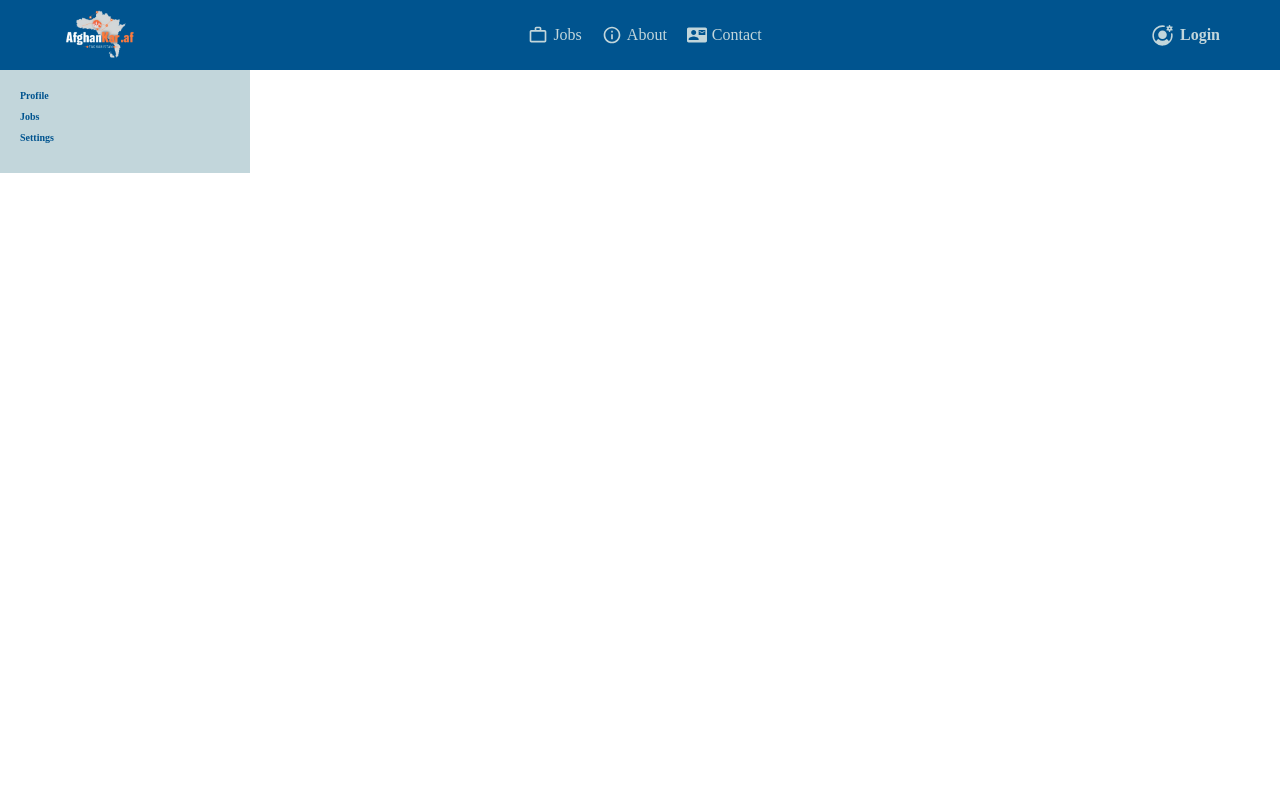
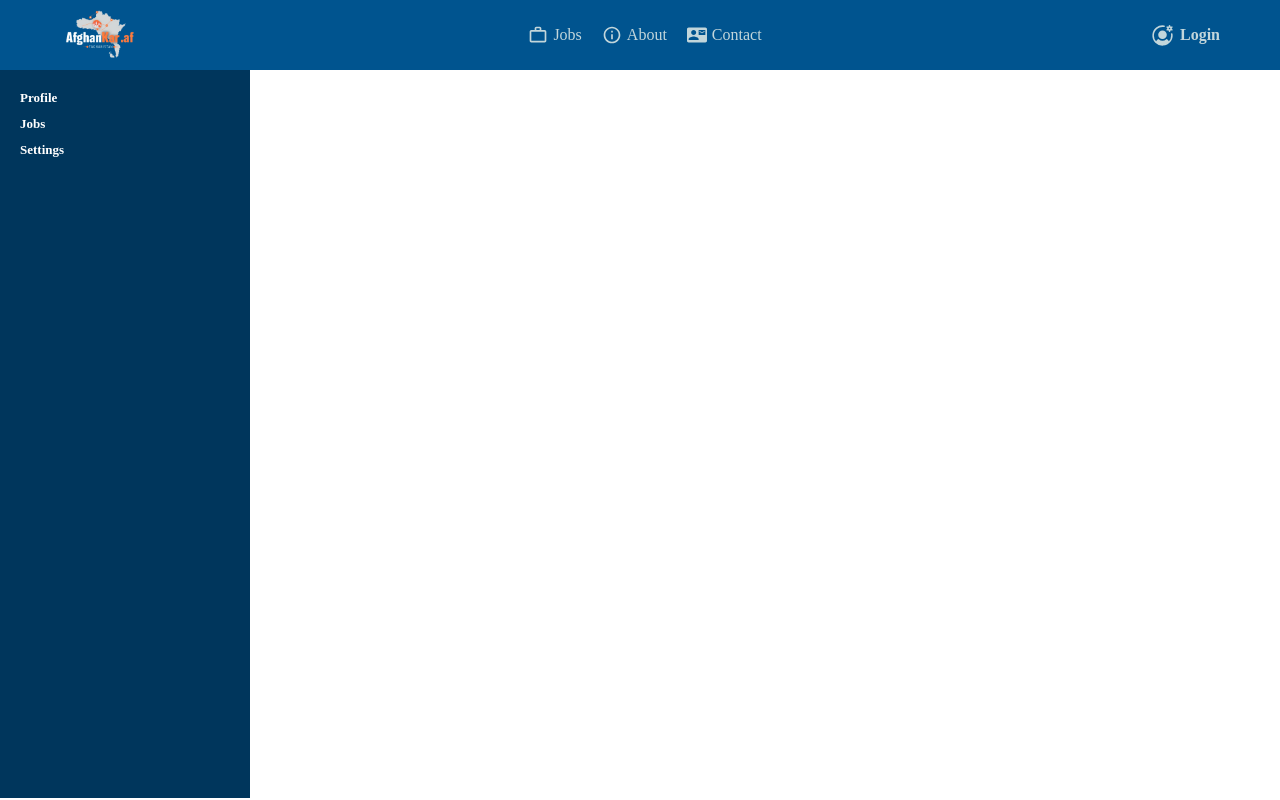
Before and after one commit to Naeemi7/AfghanKar.af, a React (Vite) app in the folder client/: page /job-seeker-dashboard in a window 1280 px wide. Built offline with nearby package versions, Linux system fonts and the light colour scheme.

Commit message:
the not-found page has been re-designed

```diff
--- a/client/src/components/sidebar/job-seeker/JobSeekerSidebar.jsx
+++ b/client/src/components/sidebar/job-seeker/JobSeekerSidebar.jsx
@@ -1,4 +1,4 @@
-import "@styles/components/job-seeker-sidebar.scss";
+import "@styles/components/sidebar.scss";
 
 const JobSeekerSidebar = () => {
   return (
--- a/client/src/styles/abstracts/_variables.scss
+++ b/client/src/styles/abstracts/_variables.scss
@@ -6,6 +6,9 @@ $secondary-color: #c2d6db;
 $heading-color: #00548f; //(H1, H2, etc.)
 $subheading-color: #4e4e4e; // (H3, H4)
 $extra-heading-color: #f39c12;
+
+// Sidebar Background
+$sidebar-background-color: #00365c;
 
 // Accent and Background
 $accent-color: #f39c12;
--- a/client/src/styles/components/job-seeker-sidebar.scss
+++ b/client/src/styles/components/sidebar.scss
@@ -2,9 +2,10 @@
 @import "@/styles/abstracts/mixin";
 
 .job-seeker-sidebar {
-  background-color: $secondary-color;
+  width: 25rem;
+  height: 91vh;
+  background-color: $sidebar-background-color;
   padding: 2rem;
-  width: 250px;
 
   ul {
     list-style: none;
@@ -14,9 +15,10 @@
       margin-bottom: 1rem;
 
       a {
-        color: $primary-color;
+        color: $background-color;
         text-decoration: none;
         font-weight: bold;
+        font-size: 1.3rem;
 
         &:hover {
           color: $link-hover;
```
Also changed, not shown: client/src/components/sidebar/job-seeker/recruiter/RecruiterSidebar.jsx (added, +21 -0 lines).
